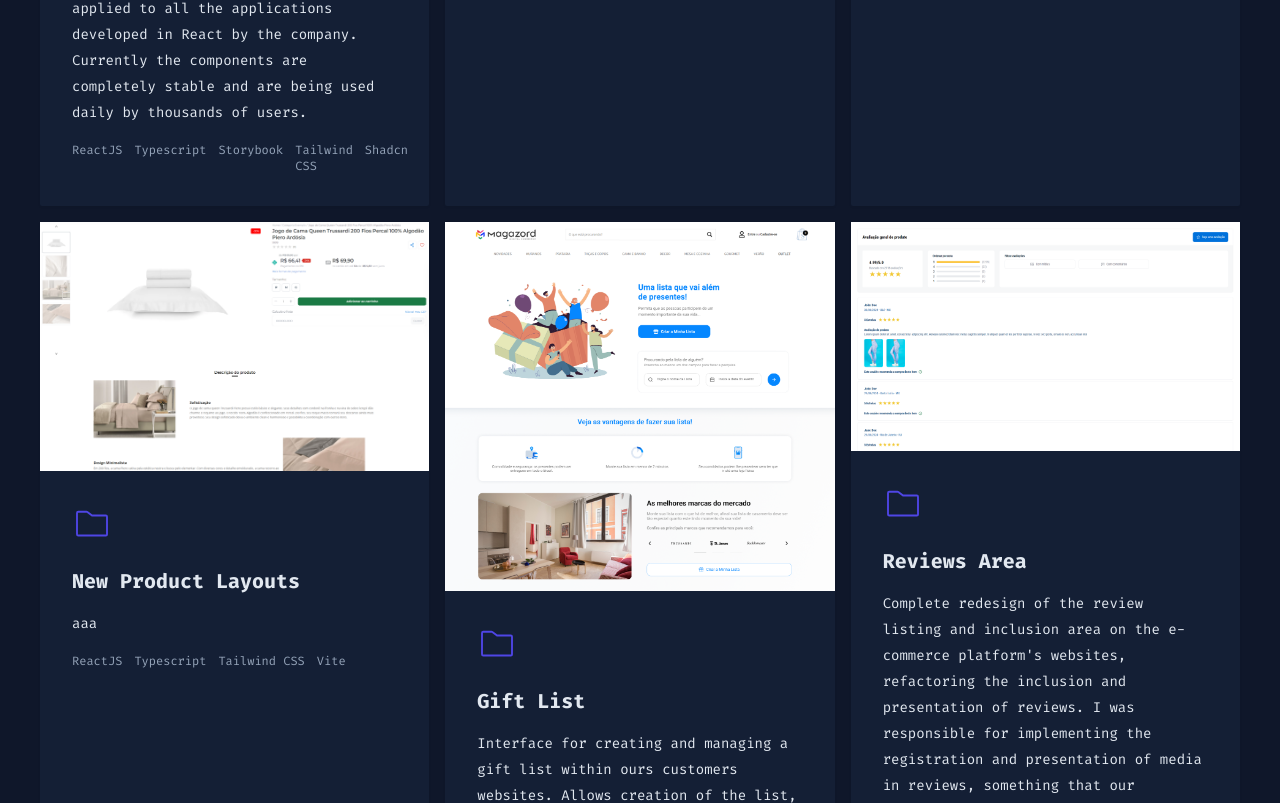
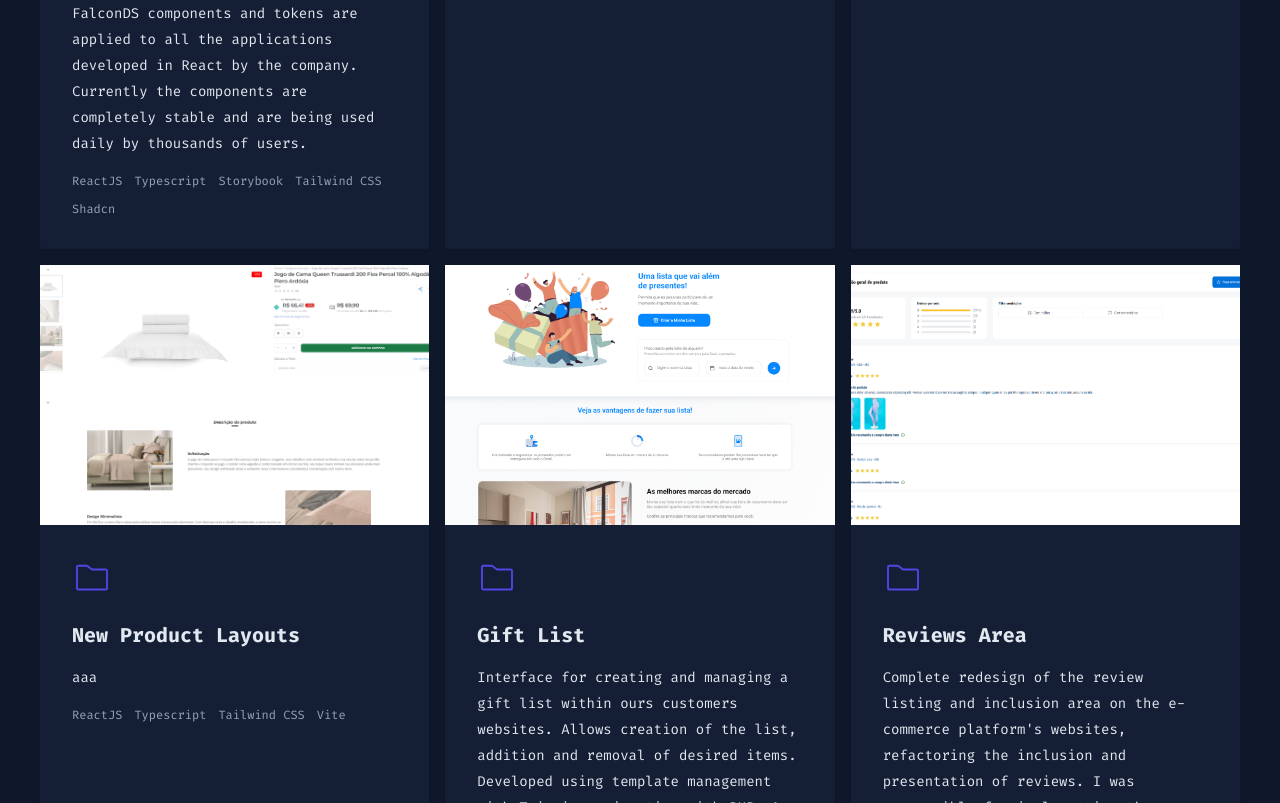
Before and after one commit to lucasdebeterco/lucasdebeterco-dev, a Next.js app: page / in a window 1280 px wide. Shown: the part 2277-3080 px from the top of the page. Built offline with nearby package versions, Linux system fonts and the light colour scheme.

Commit message:
card images cover fix

```diff
--- a/src/app/components/projects/project-item.tsx
+++ b/src/app/components/projects/project-item.tsx
@@ -20,10 +20,10 @@ export function ProjectItem({id, title, description, imageSrc, imageAlt, githubL
             className="relative flex flex-col rounded-sm bg-[#141f35] drop-shadow-sm transition-transform [&:hover_h3]:text-indigo-600 [&:hover_img]:scale-110"
         >
             {imageSrc && imageAlt && (
-                <div className="overflow-hidden">
+                <div className="h-[260px] overflow-hidden">
                     <Image
                         src={imageSrc}
-                        className="ease transition duration-300"
+                        className="ease h-full object-cover transition duration-300"
                         alt={imageAlt}
                         width={500}
                         height={0}
@@ -57,7 +57,7 @@ export function ProjectItem({id, title, description, imageSrc, imageAlt, githubL
                         {description}
                     </p>
                     {tools && (
-                        <div className="flex gap-3 text-xs text-slate-400">
+                        <div className="flex flex-wrap gap-3 text-xs text-slate-400">
                             {tools.map(tool => <span>{tool}</span>)}
                         </div>
                     )}
```
